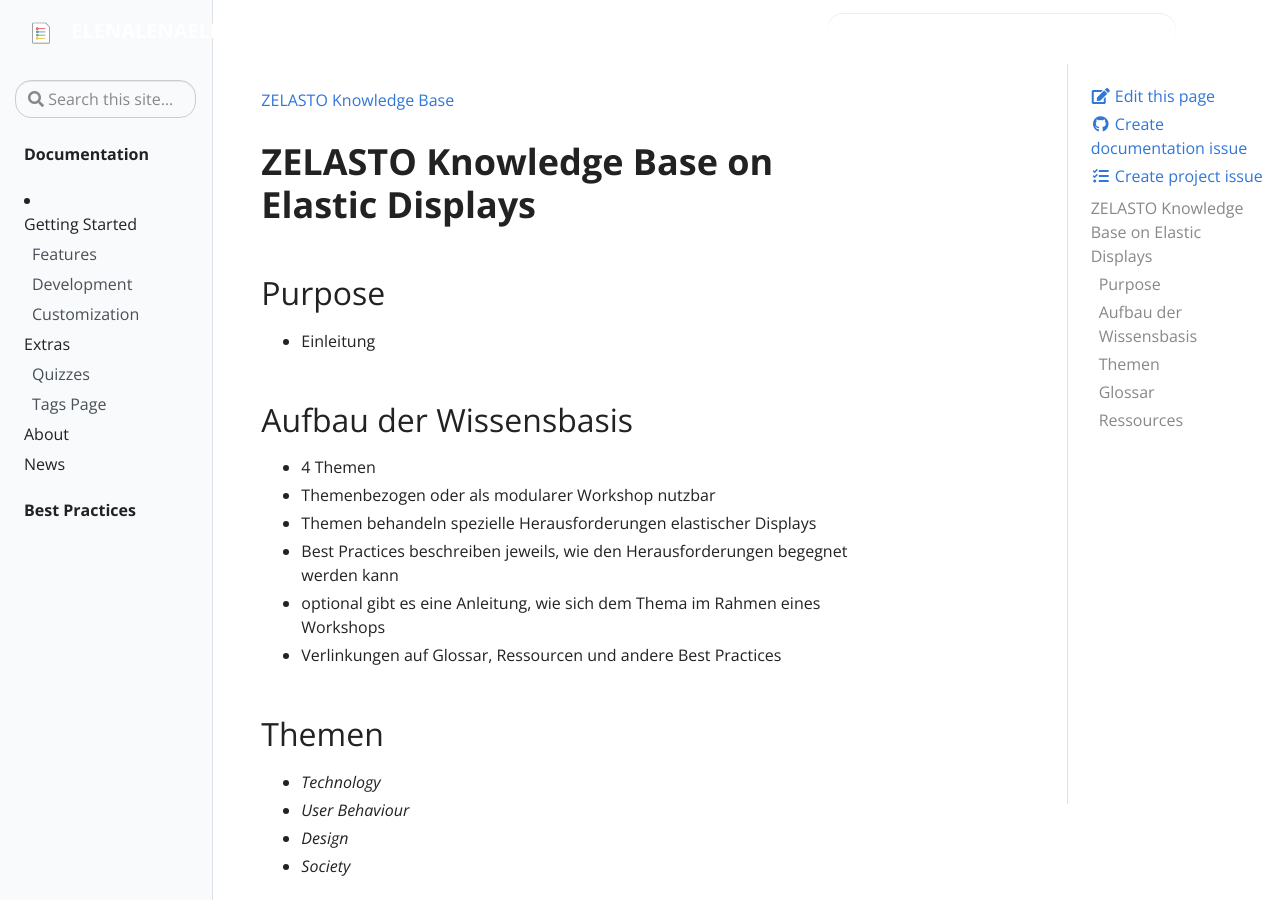
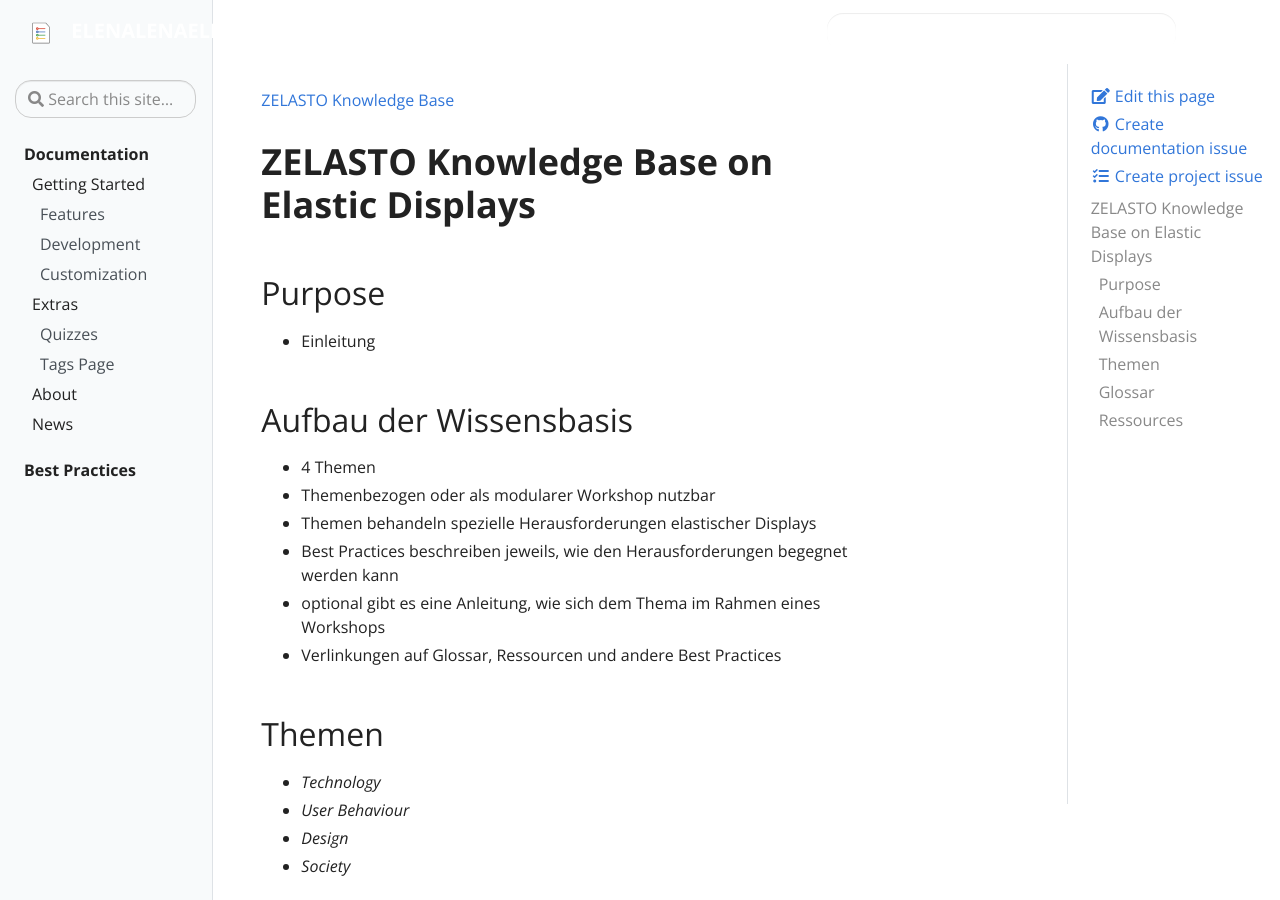
Before and after one commit to elenalenaelena/elenalenaelena.github.io, a Jekyll site: the page built from pages/index.md, in a window 1280 px wide and 900 px high. Built offline with Jekyll 4.4.1, drawn with Linux system fonts in a browser that asks for light colours.

Commit message:
sidebar html structure

```diff
--- a/_data/toc.yml
+++ b/_data/toc.yml
@@ -21,5 +21,6 @@
       url: "about"
     - title: "News"
       url: "news"
+
 - title: Best Practices
   url: docs
--- a/_includes/sidebar.html
+++ b/_includes/sidebar.html
@@ -5,18 +5,43 @@
     </button>
   </form>
   <nav class="collapse td-sidebar-nav pt-2 pl-4" id="td-section-nav">
-{% for section in site.data.toc %}<ul class="td-sidebar-nav__section pr-md-3">
+
+  {% for section in site.data.toc %}
+  <ul class="td-sidebar-nav__section pr-md-3">
     <li class="td-sidebar-nav__section-title">
       <a  href="{% if section.url %}{{ site.baseurl }}/{{ section.url }}{% else %}{{ section.external_url }}{% endif %}" class="align-left pl-0 pr-2 active td-sidebar-link td-sidebar-link__section">{{ section.title }}</a>
-  </li>{% if section.links %}</ul>
+    </li>
+
+    {% if section.links %}
+      <ul>
       <li class="collapse show" id="{{ section.title | slugify }}">
-        <ul class="td-sidebar-nav__section pr-md-3">{% for entry in section.links %}
+          <ul class="td-sidebar-nav__section pr-md-3">
+
+            {% for entry in section.links %}
             <li class="td-sidebar-nav__section-title">
               <a href="{% if entry.url %}{{ site.baseurl }}/{{ entry.url }}{% else %}{{ entry.external_url }}{% endif %}" class="align-left pl-0 pr-2 td-sidebar-link td-sidebar-link__section">{{ entry.title }}</a>
             </li>
-          <ul><li class="collapse show" id="{{ child.title | slugify }}">{% if entry.children %}
-              {% for child in entry.children %}<a class="td-sidebar-link td-sidebar-link__page " id="m-{{ section.title | slugify }}-{{ entry.title | slugify }}-{{ child.title | slugify }}" href="{% if child.url %}{{ site.baseurl }}/{{ child.url }}{% else %}{{ child.external_url }}{% endif %}">{{ child.title }}</a>{% endfor %}
-              {% endif %}</li></ul>{% endfor %}
-    </ul>{% endif %}{% endfor %}
+
+            <ul>
+              <li class="collapse show" id="{{ child.title | slugify }}">
+
+                {% if entry.children %}
+
+                  {% for child in entry.children %}
+                  <a class="td-sidebar-link td-sidebar-link__page " id="m-{{ section.title | slugify }}-{{ entry.title | slugify }}-{{ child.title | slugify }}" href="{% if child.url %}{{ site.baseurl }}/{{ child.url }}{% else %}{{ child.external_url }}{% endif %}">{{ child.title }}</a>
+                  {% endfor %}
+
+                {% endif %}
+              </li>
+            </ul>
+
+            {% endfor %}
+
+          </ul>
+        </li>
+      </ul>
+    {% endif %}
+    </ul>
+  {% endfor %}
   </nav>
 </div>
```
Lines whose indentation alone changed are shown as unchanged.
